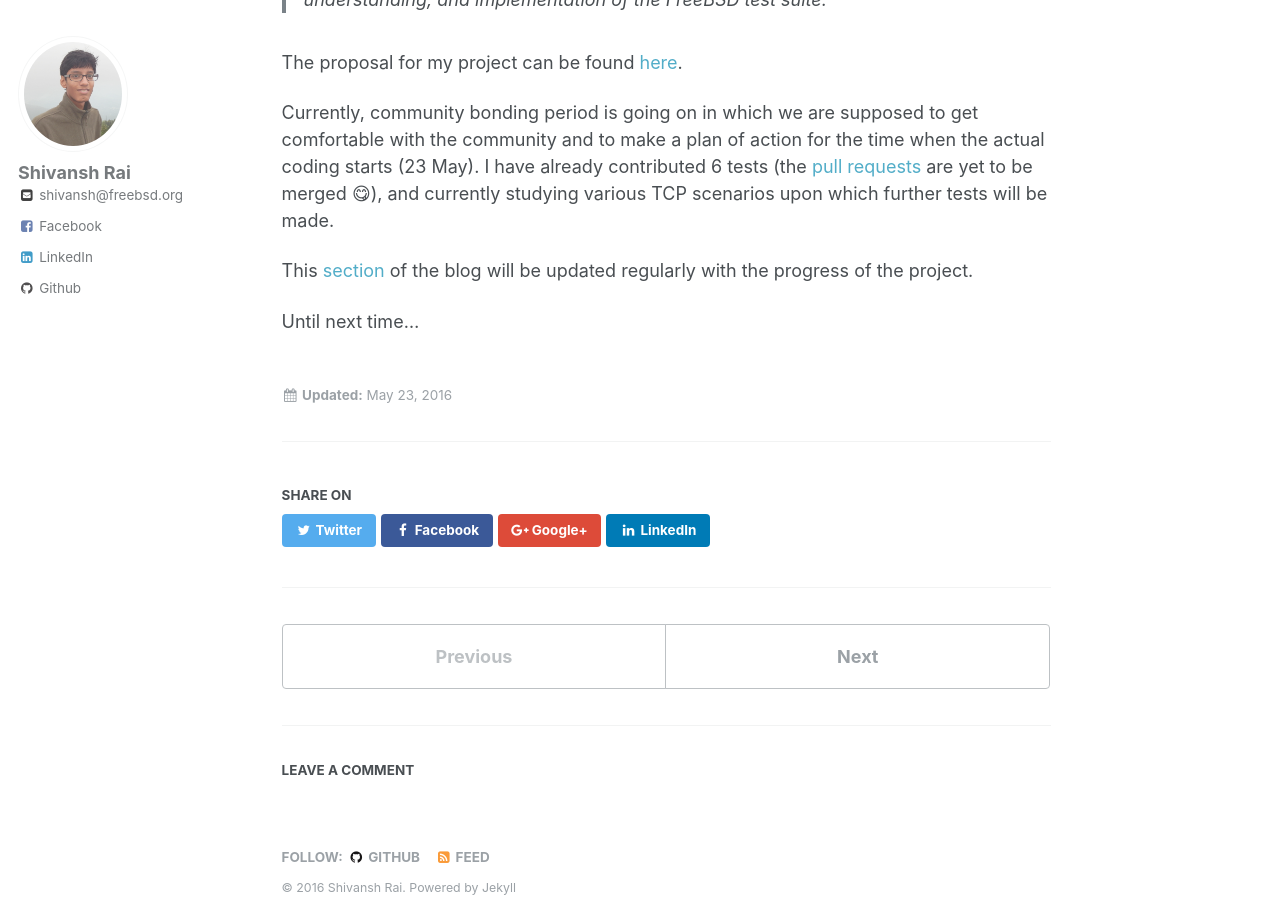
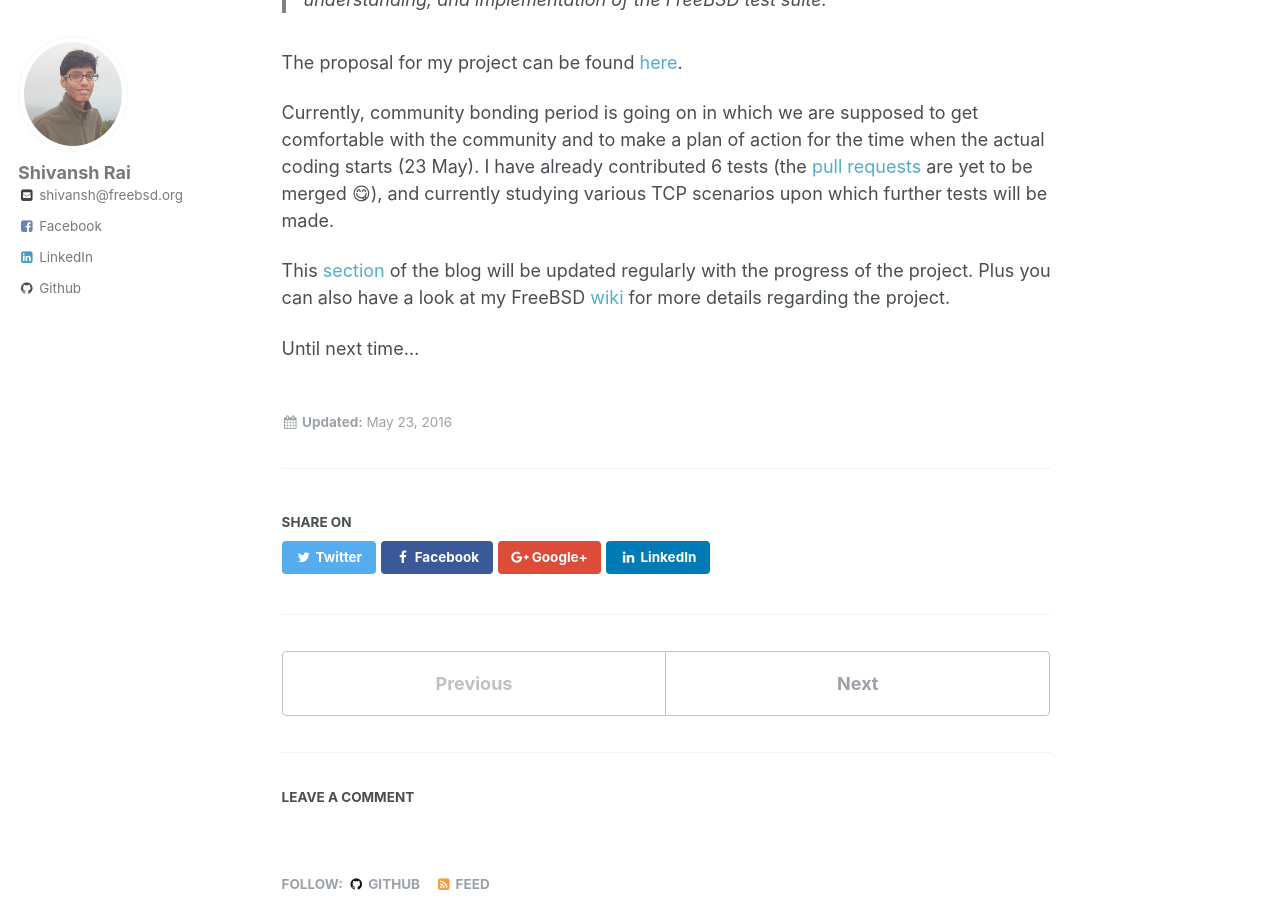
Before and after one commit to shivansh/shivansh.github.io, a Jekyll site: the page built from _gsoc/Google-Summer-of-Code-with-FreeBSD.md, in a window 1280 px wide and 900 px high, scrolled down 585 px. Built offline with Jekyll 4.4.1, drawn with Linux system fonts in a browser that asks for light colours; comment, search, counter and statistics services are not loaded.

Commit message:
Post updates

```diff
--- a/_gsoc/Google-Summer-of-Code-with-FreeBSD.md
+++ b/_gsoc/Google-Summer-of-Code-with-FreeBSD.md
@@ -14,6 +14,6 @@ The proposal for my project can be found <a href="http://shivrai.github.io/asset
 
 Currently, community bonding period is going on in which we are supposed to get comfortable with the community and to make a plan of action for the time when the actual coding starts (23 May). I have already contributed 6 tests (the <a href="https://github.com/hirenp/packetdrill/pulls" target="_blank">pull requests</a> are yet to be merged &#x1F60B;), and currently studying various TCP scenarios upon which further tests will be made.
 
-This <a href="http://shivrai.github.io/gsoc/" target="_blank">section</a> of the blog will be updated regularly with the progress of the project.
+This <a href="http://shivrai.github.io/gsoc/" target="_blank">section</a> of the blog will be updated regularly with the progress of the project. Plus you can also have a look at my FreeBSD <a href="https://wiki.freebsd.org/SummerOfCode2016/TCP-IP-RegressionTestSuite" target="_blank">wiki</a> for more details regarding the project.
 
 Until next time...
```
Also changed, not shown: _gsoc/window-size-and-mss.md (+8 -2 lines), _pages/about.md (+1 -1 lines).
